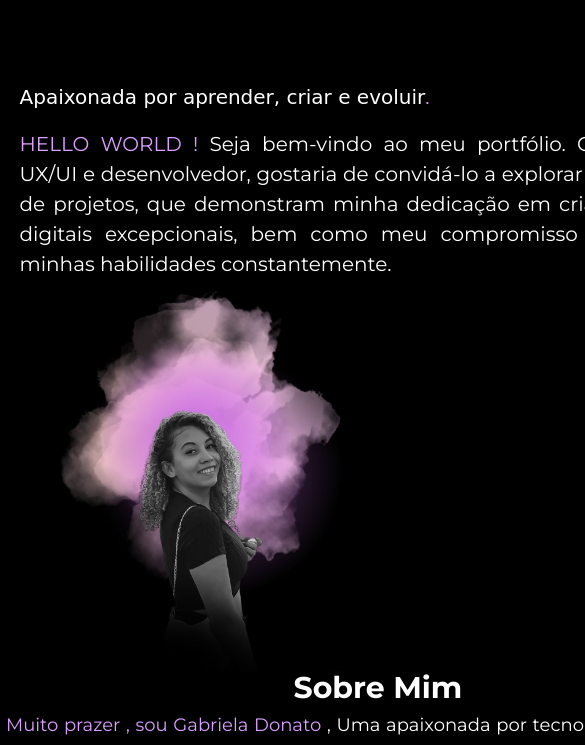
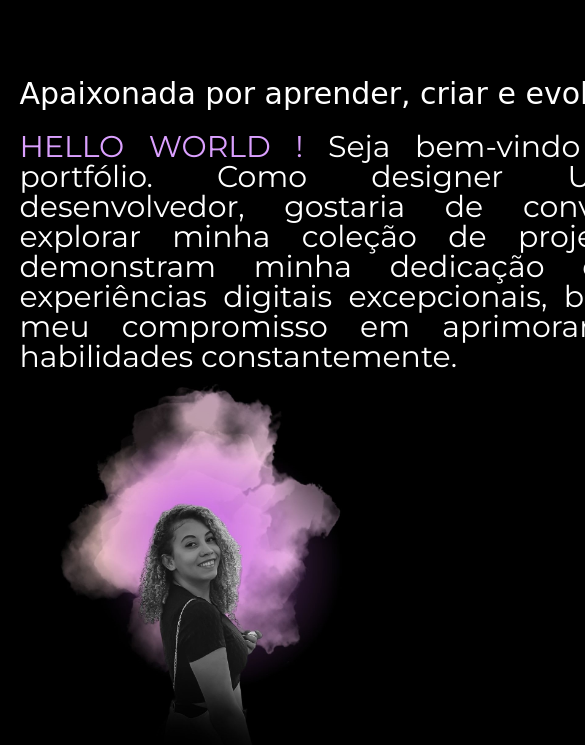
Before and after one commit to GabsDonato/Portfolio, a plain HTML site: page index.html in a window 390 px wide. Shown: the part 97-842 px from the top of the page, 585 px wide, since content can reach past the window. Drawn offline with nearby package versions, Linux system fonts and the light colour scheme; a web font is replaced by a local one.

Commit message:
atualizando

```diff
--- a/style.css
+++ b/style.css
@@ -407,22 +407,22 @@ footer .line-footer {
     }
     /*topo do site  */
     h1 {
-    font-family: "montserrat";
-    padding: 15px;
-    font-weight: bold;
-    display: flex;
-    justify-content:center;
-    width: 40cm;
-    font-size: 20px;
+        font-family: "montserrat";
+        padding: 10px;
+        font-weight: bold;
+        display: flex;
+        justify-content:center;
+        width: 50cm;
+        font-size: 20px;
     }
 
     .subtitulo {
-        font-size: 20px;
+        font-size: 30px;
         padding: 10px 5%;
     }
 
     .intro {
-        font-size: 20px;
+        font-size: 30px;
         padding: 10px 5%;
     }
 
```
